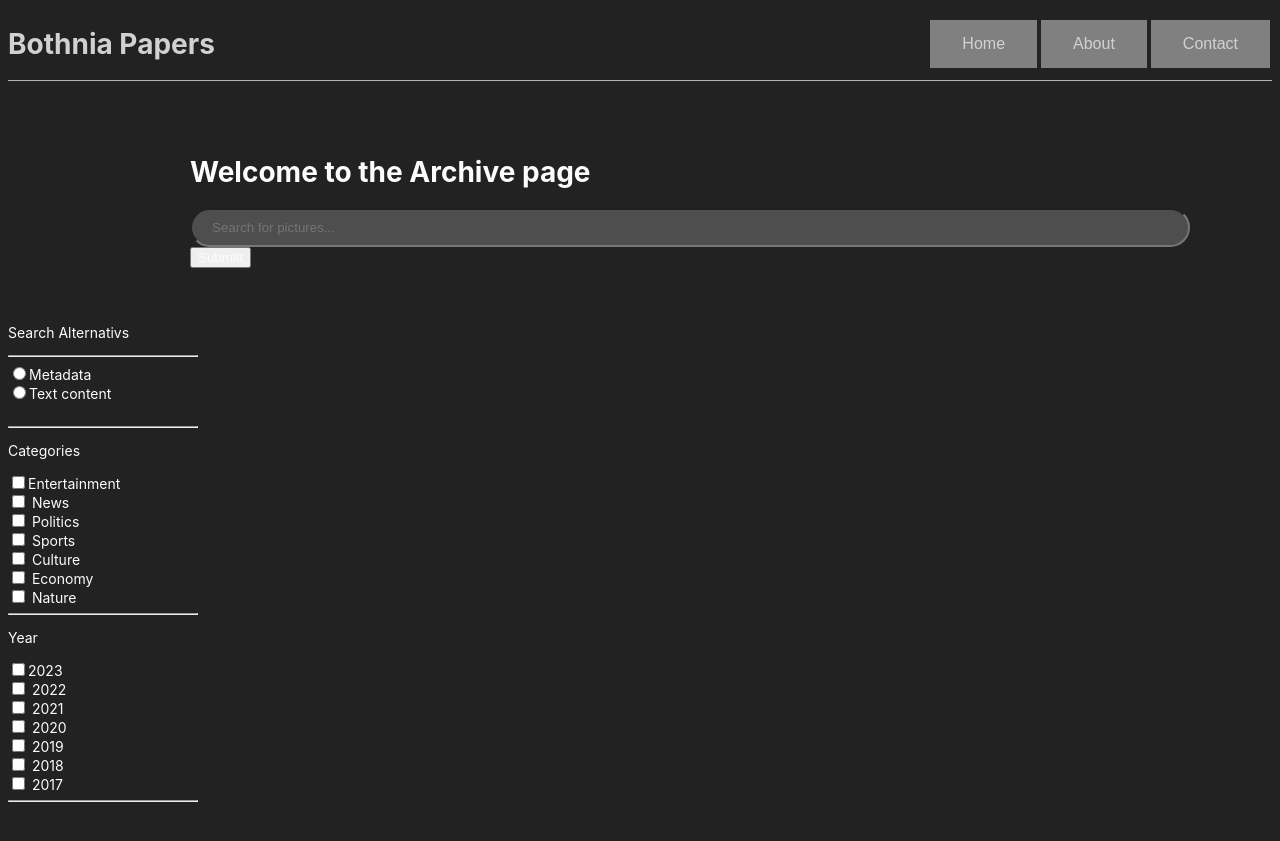
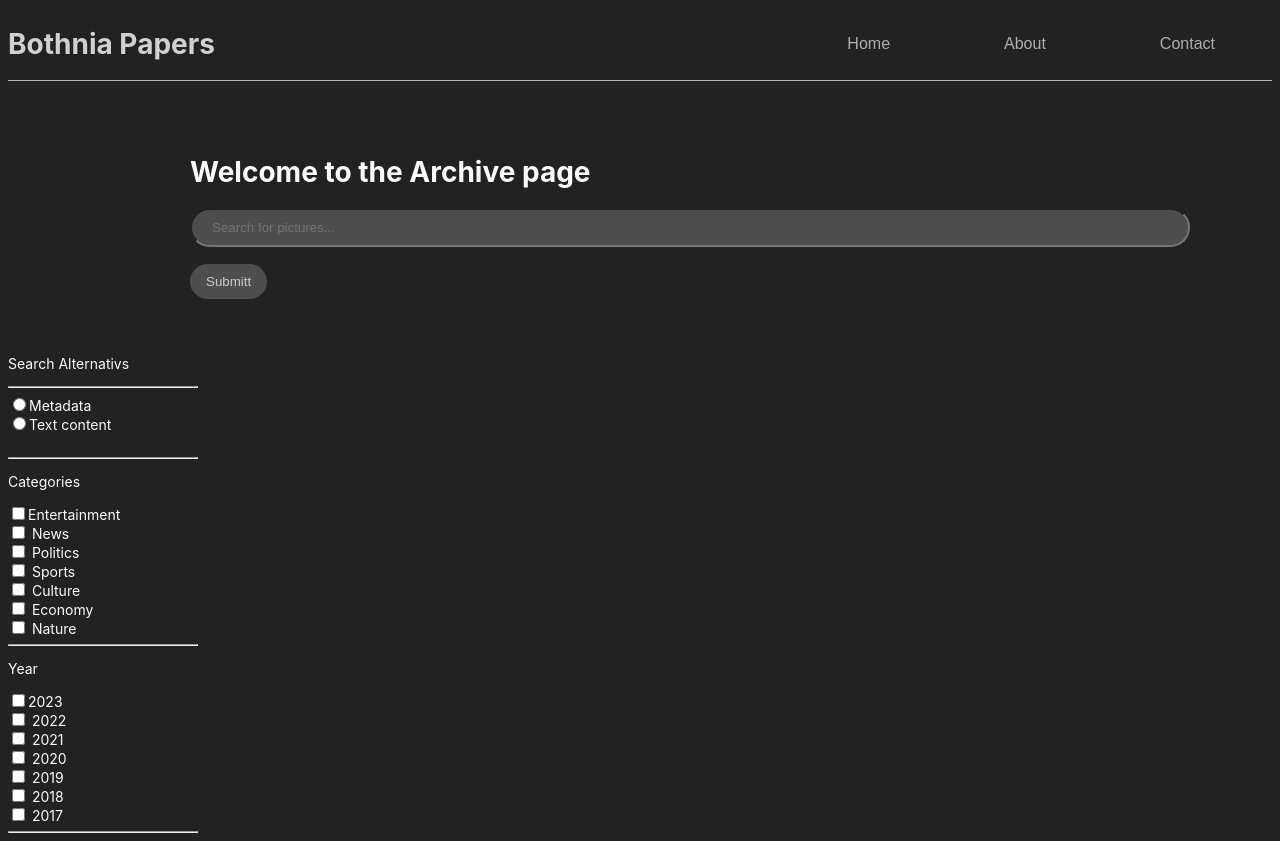
Before and after one commit to dcaptain1/D0027E_Project_Alpha, an Angular app: page /Archive in a window 1280 px wide. Before the commit the page ends 810 px from the top, so only its background shows below. Built offline with nearby package versions, Linux system fonts and the light colour scheme.

Commit message:
Ändrade lite css koden för huvudmenyn samt ändrade "submit" knappen på archive sidan. De har nu en litten effekt när användaren för musen över de. Jag tog bort en liten styling kod i htlm koden för menyn/knapparna bara för att de ska se mindre ut som knappar och mer som klickbara länkar

```diff
--- a/src/app/components/archive/archive.component.css
+++ b/src/app/components/archive/archive.component.css
@@ -18,6 +18,22 @@
   /* Invert styles for elements that should have light text on dark backgrounds */
   h1, h2, h3, h4, h5, h6,
   p, a, span, li, label,
-  button, input, select {
+  input, select {
     color: #fcfcfc;
   }
+
+  button{
+    color: rgb(202, 202, 202);
+    background-color: rgba(255,255,255,0.2);
+    border-radius: 40px;
+    padding: 0.6rem 1.2em;
+    border: 0px;
+    margin-top: 1.3em;
+    transition: 0.2s;
+  }
+
+  button:hover{
+    background-color: rgb(188, 188, 188);
+    color: rgb(60, 60, 60);
+    transition: 0.2s;
+  }
--- a/src/app/components/button/button.component.css
+++ b/src/app/components/button/button.component.css
@@ -1,11 +1,18 @@
-
 .btn {
   border: 3px black;
-  padding: 15px 32px;
+  padding: 15px 55px;
   text-align: center;
   text-decoration: none;
   display: inline-block;
   font-size: 16px;
   margin: 4px 2px;
   cursor: pointer;
+  background-color: #80808000;
+  color: #aeaeae;
+  transition: 0.2s;
 }
+
+.btn:hover {
+  color: rgb(255, 255, 255);
+  transition: 0.2s;
+}
--- a/src/app/components/button/button.component.html
+++ b/src/app/components/button/button.component.html
@@ -1,4 +1,4 @@
-<button [ngStyle]="{'background-color':color}" class="btn"
+<button class="btn"
 
  (click) ="onClick()"
 
```
